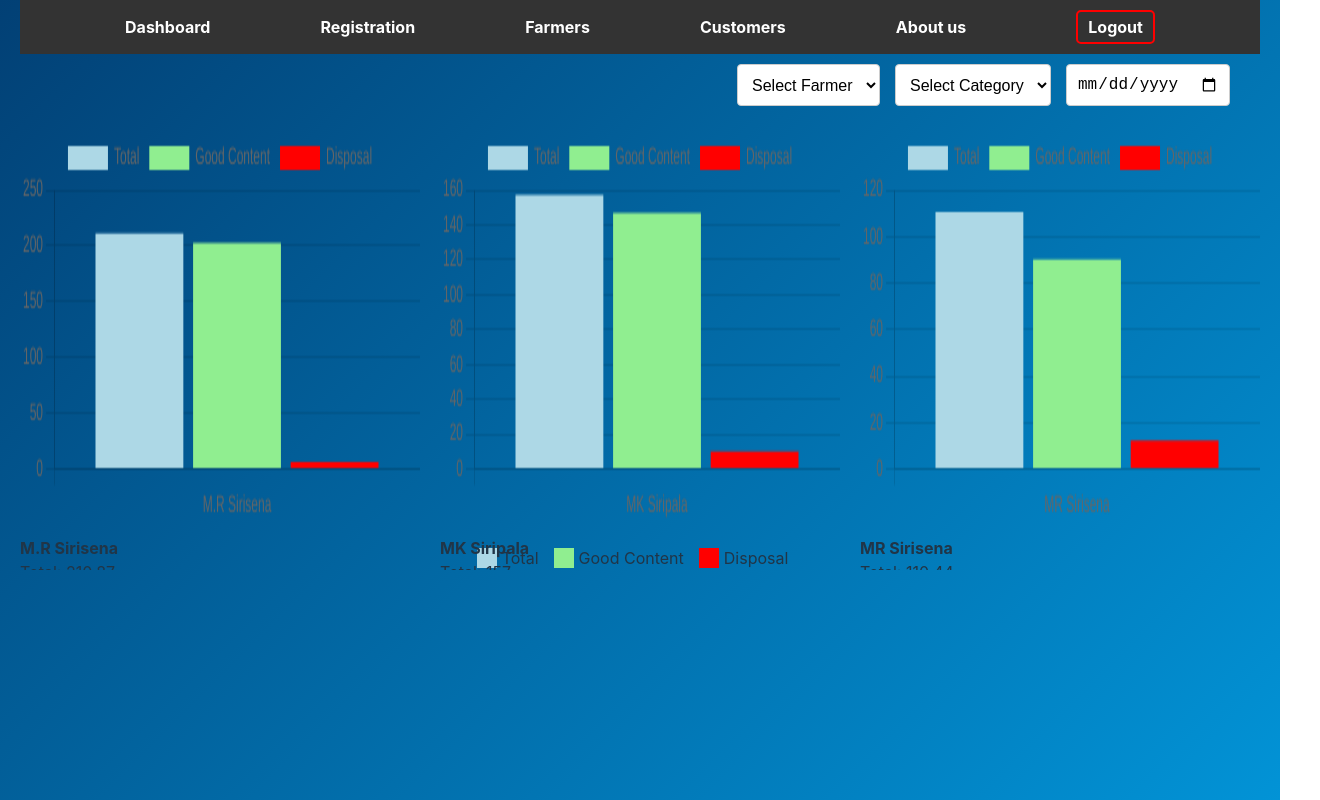
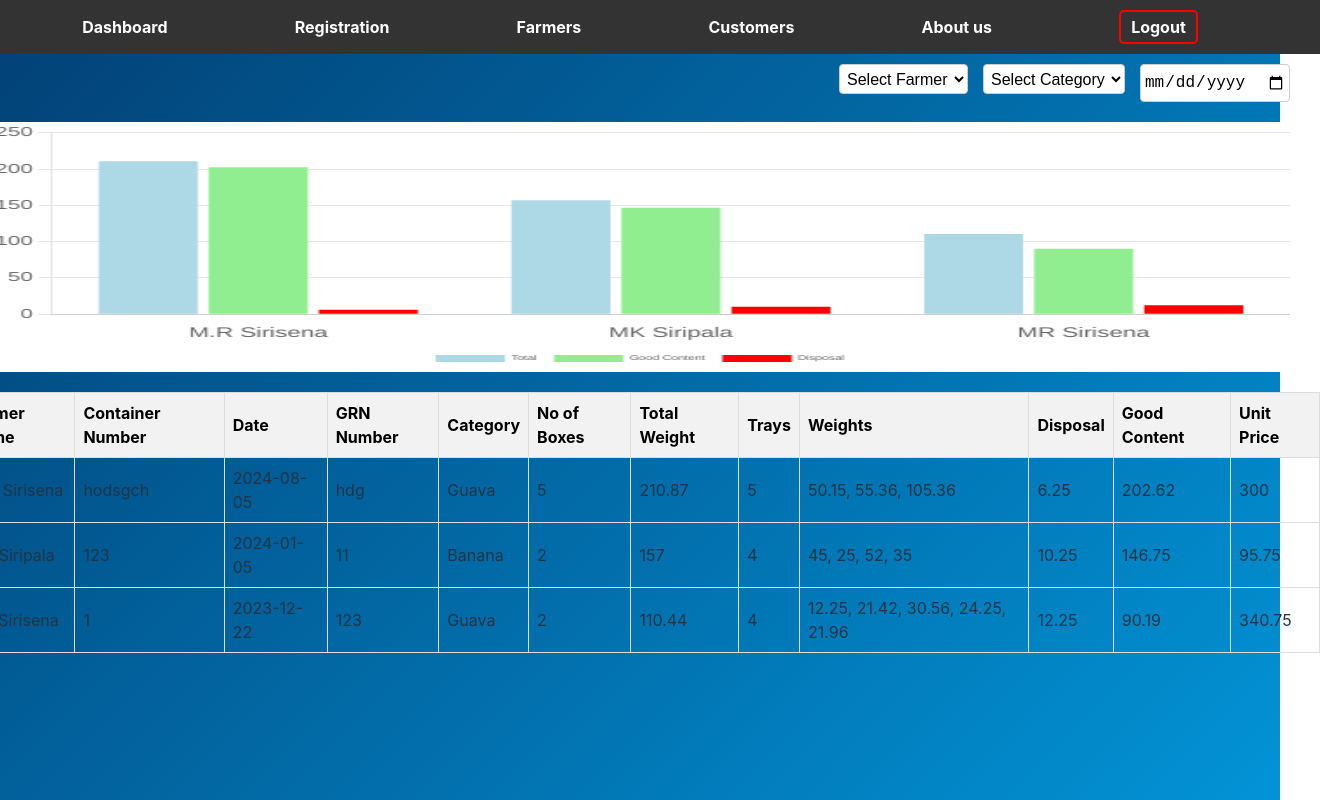
Before and after one commit to sulaiman4342/Farmers-and-Customers-Application, a React (Vite) app in the folder react-vite-application/: page /dashboard in a window 1280 px wide. Shown: the whole page, 1320 px wide, since content can reach past the window. Built offline with nearby package versions, Linux system fonts and the light colour scheme.

Commit message:
Second commit

```diff
--- a/react-vite-application/src/pages/DashboardPage.css
+++ b/react-vite-application/src/pages/DashboardPage.css
@@ -19,12 +19,13 @@
 }
 
 #farmer-select, #category-select, #date-picker {
-    padding: 10px;
-    font-size: 16px;
+  padding: 3px; /* Reduced padding */
+  font-size: 16px; /* Smaller font size */
   border: 1px solid #ccc;
   border-radius: 4px;
   background-color: white;
   cursor: pointer;
+  height: 30px; /* Set a consistent height */
 }
 
 #farmer-select:focus, #category-select:focus, #date-picker:focus {
@@ -77,14 +78,16 @@
 
 .chart-container {
   display: flex;
-    flex-wrap: wrap;
-    gap: 20px;
-    justify-content: space-evenly;
+  background-color: #ffffff;
+  justify-content: center;
+  margin-right: 30px;
+  margin-left: 30px;
+  margin-bottom: 20px;
 }
 
 .chart-box {
-    width: 400px;  /* Set a fixed width for each chart */
-    height: 400px; /* Set a fixed height for each chart */
+  width: 1300px;
+  height: 250px;
   position: relative;
 }
 
@@ -92,37 +95,3 @@
   width: 100% !important;
   height: 100% !important;
 }
-
-  .tooltip-box {
-    margin-top: 10px;
-  }
-
-  .legend-container {
-    display: flex;
-    justify-content: center;
-    margin-top: 20px;
-  }
-
-  .legend-item {
-    display: flex;
-    align-items: center;
-    margin-right: 15px;
-  }
-
-  .legend-color {
-    width: 20px;
-    height: 20px;
-    margin-right: 5px;
-  }
-
-  .legend-total {
-    background-color: lightblue;
-  }
-
-  .legend-good {
-    background-color: lightgreen;
-  }
-
-  .legend-disposal {
-    background-color: red;
-  }
--- a/react-vite-application/src/pages/DashboardPage.jsx
+++ b/react-vite-application/src/pages/DashboardPage.jsx
@@ -7,7 +7,7 @@ const Dashboard = () => {
   const [selectedFarmer, setSelectedFarmer] = useState('');
   const [selectedCategory, setSelectedCategory] = useState('');
   const [selectedDate, setSelectedDate] = useState('');
-  const chartRefs = useRef([]);  // Array to store chart instances
+  const chartRef = useRef(null);  // Single chart reference
 
   const farmers = [
     { id: '1', farmerName: 'M.R Sirisena', containerNumber: 'hodsgch', date: '2024-08-05', grnNumber: 'hdg', noOfBoxes: 5, trays: 5, weights: [50.15, 55.36, 105.36], total: 210.87, category: 'Guava', disposal: 6.25, goodContent: 202.62, unitPrice: 300 },
@@ -15,7 +15,6 @@ const Dashboard = () => {
     { id: '3', farmerName: 'MR Sirisena', containerNumber: '1', date: '2023-12-22', grnNumber: '123', noOfBoxes: 2, trays: 4, weights: [12.25, 21.42, 30.56, 24.25, 21.96], total: 110.44, category: 'Guava', disposal: 12.25, goodContent: 90.19, unitPrice: 340.75 }
   ];
 
-  // Filter logic based on selected farmer, category, and date
   const filteredFarmers = farmers.filter((farmer) => {
     const matchesFarmer = selectedFarmer ? farmer.farmerName === selectedFarmer : true;
     const matchesCategory = selectedCategory ? farmer.category === selectedCategory : true;
@@ -24,55 +23,93 @@ const Dashboard = () => {
     return matchesFarmer && matchesCategory && matchesDate;
   });
 
-  // Event handlers
   const handleFarmerSelect = (event) => setSelectedFarmer(event.target.value);
   const handleCategorySelect = (event) => setSelectedCategory(event.target.value);
   const handleDateChange = (event) => setSelectedDate(event.target.value);
 
-  // Clean up the chart instances before re-rendering
+  // Clean up and update chart whenever the filtered farmers change
   useEffect(() => {
-    chartRefs.current.forEach((chartInstance) => {
-      if (chartInstance) {
-        chartInstance.destroy();
+    if (chartRef.current) {
+      chartRef.current.destroy();
     }
-    });
-    chartRefs.current = []; // Reset chart refs to avoid memory leak
 
-    farmers.forEach((farmer, index) => {
-      const ctx = document.getElementById(`chart-${index}`).getContext('2d');
+    const ctx = document.getElementById('main-chart').getContext('2d');
+
+    const farmerNames = filteredFarmers.map(farmer => farmer.farmerName);
+    const totals = filteredFarmers.map(farmer => farmer.total);
+    const goodContents = filteredFarmers.map(farmer => farmer.goodContent);
+    const disposals = filteredFarmers.map(farmer => farmer.disposal);
 
     const chartInstance = new Chart(ctx, {
       type: 'bar',
       data: {
-          labels: [farmer.farmerName],
+        labels: farmerNames,
         datasets: [
-            { label: 'Total', data: [farmer.total], backgroundColor: 'lightblue' },
-            { label: 'Good Content', data: [farmer.goodContent], backgroundColor: 'lightgreen' },
-            { label: 'Disposal', data: [farmer.disposal], backgroundColor: 'red' }
+          { label: 'Total', data: totals, backgroundColor: 'lightblue' },
+          { label: 'Good Content', data: goodContents, backgroundColor: 'lightgreen' },
+          { label: 'Disposal', data: disposals, backgroundColor: 'red' }
         ]
       },
       options: {
         responsive: true,
-          maintainAspectRatio: true,  // Maintain the default aspect ratio
+        aspectRatio: 3.0, // Adjusted for larger chart with wider distribution
+        maintainAspectRatio: true,
+        plugins: {
+          legend: {
+            position: 'bottom',
+            labels: {
+              font: {
+                size: 7 // Smaller font size for the legend labels
+              }
+            }
+          },
+          tooltip: {
+            callbacks: {
+              label: function(tooltipItem) {
+                const index = tooltipItem.dataIndex;
+                const farmer = filteredFarmers[index];
+                return [
+                  `Total: ${farmer.total}`,
+                  `Good Content: ${farmer.goodContent}`,
+                  `Disposal: ${farmer.disposal}`
+                ];
+              }
+            }
+          }
+        },
         scales: {
+          x: {
+            ticks: {
+              font: {
+                size: 14 // Smaller font size for x-axis labels
+              }
+            },
+            grid: {
+              display: false // Optional: Hide x-axis grid lines for better readability
+            },
+            barPercentage: 0.6, // Make bars narrower
+            categoryPercentage: 0.5 // Increase the spacing between categories for wider distribution
+          },
           y: {
-              beginAtZero: true
+            beginAtZero: true,
+            ticks: {
+              font: {
+                size: 13 // Smaller font size for y-axis labels
+              }
+            }
           }
         }
       }
     });
 
-      // Store chart instance to destroy it later if necessary
-      chartRefs.current.push(chartInstance);
-    });
-  }, [farmers]); // Only re-run this effect when filteredFarmers change
+    chartRef.current = chartInstance;
+  }, [filteredFarmers]);
 
   return (
     <div className="dashboardPage-container">
       <Header />
       <div className="filter-row">
         <div className="dropdown-container">
-          {/* Farmer Dropdown */}
           <select id="farmer-select" value={selectedFarmer} onChange={handleFarmerSelect}>
             <option value="">Select Farmer</option>
             {farmers.map((farmer) => (
@@ -82,7 +119,6 @@ const Dashboard = () => {
             ))}
           </select>
 
-          {/* Category Dropdown */}
           <select id="category-select" value={selectedCategory} onChange={handleCategorySelect}>
             <option value="">Select Category</option>
             {[...new Set(farmers.map(farmer => farmer.category))].map((category, index) => (
@@ -92,7 +128,6 @@ const Dashboard = () => {
             ))}
           </select>
 
-          {/* Date Picker */}
           <input
             type="date"
             id="date-picker"
@@ -102,37 +137,53 @@ const Dashboard = () => {
         </div>
       </div>
 
-      {/* Chart container */}
+      {/* Main chart container */}
       <div className="chart-container">
-        {filteredFarmers.map((farmer, index) => (
-          <div key={farmer.id} className="chart-box">
-            <canvas id={`chart-${index}`}></canvas>
-            {/* Tooltip */}
-            <div className="tooltip-box">
-              <strong>{farmer.farmerName}</strong><br />
-              Total: {farmer.total}<br />
-              Good Content: {farmer.goodContent}<br />
-              Disposal: {farmer.disposal}
+        <div className="chart-box">
+          <canvas id="main-chart"></canvas>
         </div>
       </div>
+
+      {filteredFarmers.length > 0 ? (
+        <table>
+          <thead>
+            <tr>
+              <th>Farmer Name</th>
+              <th>Container Number</th>
+              <th>Date</th>
+              <th>GRN Number</th>
+              <th>Category</th>
+              <th>No of Boxes</th>
+              <th>Total Weight</th>
+              <th>Trays</th>  {/* Add this new column header */}
+              <th>Weights</th>  {/* Add this new column header */}
+              <th>Disposal</th>  {/* Add this new column header */}
+              <th>Good Content</th>  {/* Add this new column header */}
+              <th>Unit Price</th>  {/* Add this new column header */}
+            </tr>
+          </thead>
+          <tbody>
+            {filteredFarmers.map((farmer) => (
+              <tr key={farmer.id}>
+                <td>{farmer.farmerName}</td>
+                <td>{farmer.containerNumber}</td>
+                <td>{farmer.date}</td>
+                <td>{farmer.grnNumber}</td>
+                <td>{farmer.category}</td>
+                <td>{farmer.noOfBoxes}</td>
+                <td>{farmer.total}</td>
+                <td>{farmer.trays}</td> {/* Add this new column data */}
+                <td>{farmer.weights.join(', ')}</td> {/* Display weights as comma-separated string */}
+                <td>{farmer.disposal}</td>  {/* Add this new column data */}
+                <td>{farmer.goodContent}</td>  {/* Add this new column data */}
+                <td>{farmer.unitPrice}</td>  {/* Add this new column data */}
+              </tr>
             ))}
-      </div>
-
-      {/* Legend */}
-      <div className="legend-container">
-        <div className="legend-item">
-          <div className="legend-color legend-total"></div>
-          <span>Total</span>
-        </div>
-        <div className="legend-item">
-          <div className="legend-color legend-good"></div>
-          <span>Good Content</span>
-        </div>
-        <div className="legend-item">
-          <div className="legend-color legend-disposal"></div>
-          <span>Disposal</span>
-        </div>
-      </div>
+          </tbody>
+        </table>
+      ) : (
+         <p>No farmers found matching the selected filters.</p>
+        )}
     </div>
   );
 };
```
Lines whose indentation alone changed are shown as unchanged.
